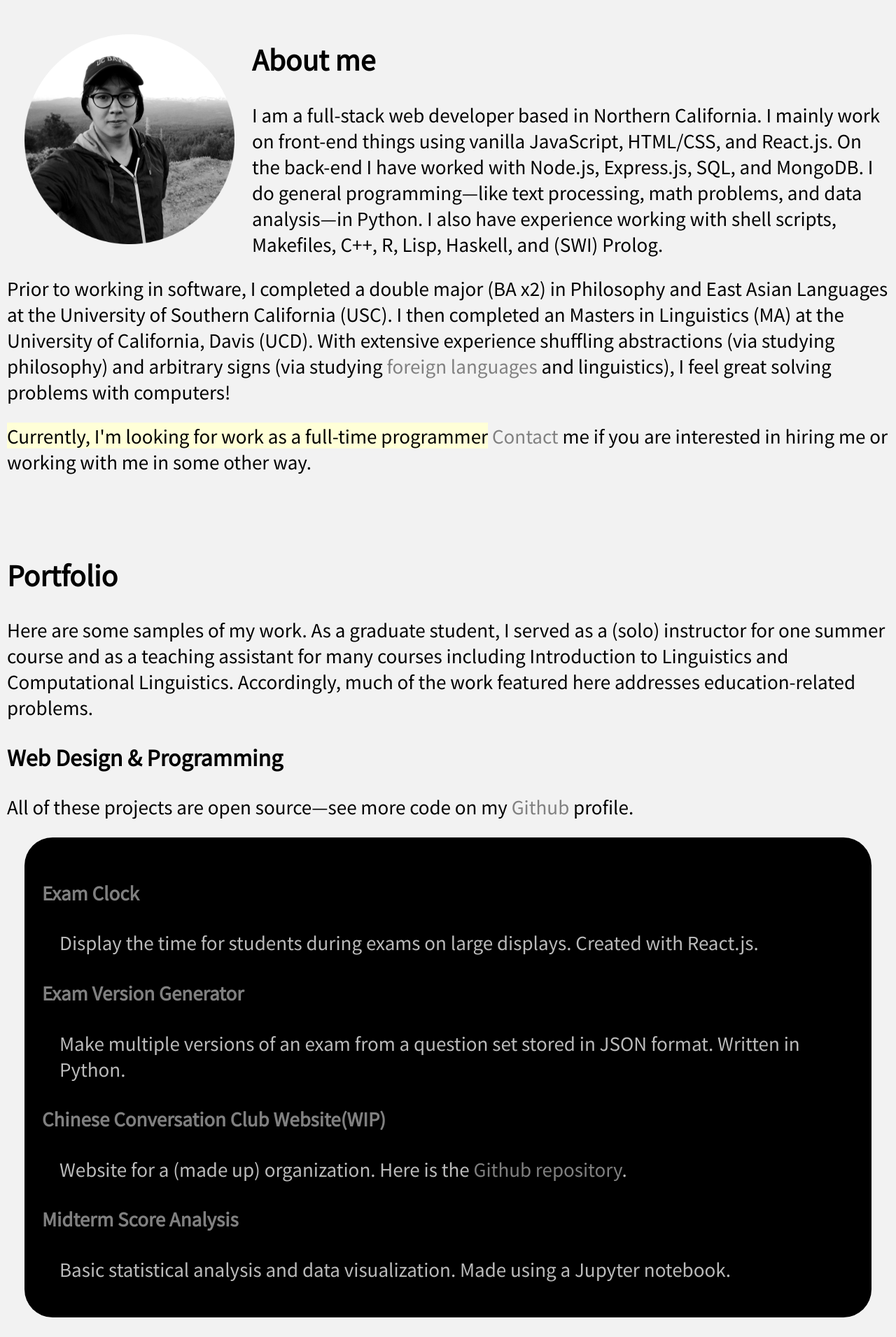
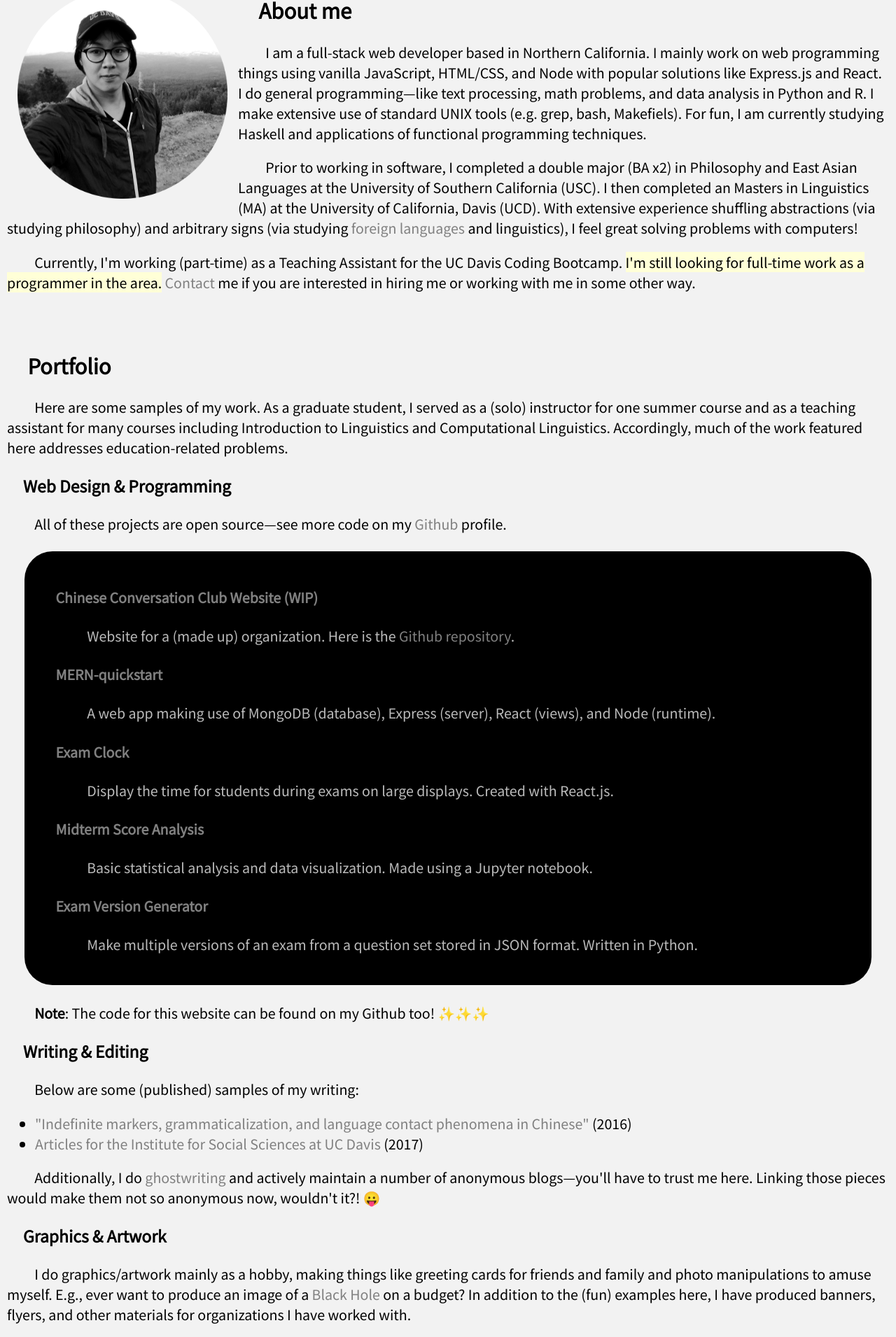
Before and after one commit to captainalan/me, a React (Create React App) app: page / in a window 1280 px wide. Shown: the part 258-2169 px from the top of the page at 70% size. Built offline with nearby package versions, Linux system fonts and the light colour scheme.

Commit message:
Some updates to styling and text

```diff
--- a/package.json
+++ b/package.json
@@ -6,7 +6,7 @@
   "dependencies": {
     "react": "^16.7.0",
     "react-dom": "^16.7.0",
-    "react-scripts": "2.1.3"
+    "react-scripts": "^2.1.8"
   },
   "scripts": {
     "start": "react-scripts start",
--- a/src/App.css
+++ b/src/App.css
@@ -8,12 +8,20 @@
 .App {
   background-color: #F2F2F2;
   color: black;
-  font-size: calc(10px + 2vmin);
+  font-size: calc(10px + 1.2vmin);
   font-family: 'Noto Sans JP', sans-serif;
 }
 
 .App a {
   text-decoration: none;
+}
+
+.App p {
+  text-indent: 2em;
+}
+
+.App h1, h2, h3, h4, h5 {
+  text-indent: 1em;
 }
 
 .App-logo {
@@ -22,11 +30,12 @@
 }
 
 .AboutMe {
-  margin: 10px;
+  padding-left: 10px;
+  padding-right: 10px;
 }
 
 .AboutMe .ProfilePic {
-  margin: 15px;
+  margin: 5px;
   padding: 10px;
   float: left;
 }
@@ -61,7 +70,7 @@
 
 .Contact a {
   color: #333;
-  padding: 6px;
+  padding: 3px;
 }
 
 .Contact a:visited {
--- a/src/App.js
+++ b/src/App.js
@@ -26,9 +26,9 @@ class App extends Component {
           <AboutMe
             profile_img_src={ require("./images/github_profile.png") }
           >
-            <p>I am a full-stack web developer based in Northern California. I mainly work on front-end things using vanilla JavaScript, HTML/CSS, and React.js. On the back-end I have worked with Node.js, Express.js, SQL, and MongoDB. I do general programming—like text processing, math problems, and data analysis—in Python. I also have experience working with shell scripts, Makefiles, C++, R, Lisp, Haskell, and (SWI) Prolog.</p>
+            <p>I am a full-stack web developer based in Northern California. I mainly work on web programming things using vanilla JavaScript, HTML/CSS, and Node with popular solutions like Express.js and React. I do general programming—like text processing, math problems, and data analysis in Python and R. I make extensive use of standard UNIX tools (e.g. grep, bash, Makefiels). For fun, I am currently studying Haskell and applications of functional programming techniques.</p>
             <p>Prior to working in software, I completed a double major (BA x2) in Philosophy and East Asian Languages at the University of Southern California (USC). I then completed an Masters in Linguistics (MA) at the University of California, Davis (UCD). With extensive experience shuffling abstractions (via studying philosophy) and arbitrary signs (via studying <a href="#languages">foreign languages</a> and linguistics), I feel great solving problems with computers! </p>
-            <p><span className="Highlighted">Currently, I'm looking for work as a full-time programmer</span> <a href="#contact">Contact</a> me if you are interested in hiring me or working with me in some other way.</p>
+            <p>Currently, I'm working (part-time) as a Teaching Assistant for the UC Davis Coding Bootcamp. <span className="Highlighted">I'm still looking for full-time work as a programmer in the area.</span> <a href="#contact">Contact</a> me if you are interested in hiring me or working with me in some other way.</p>
           </AboutMe>
           <Portfolio>
             <p>Here are some samples of my work. As a graduate student, I served as a (solo) instructor for one summer course and as a teaching assistant for many courses including Introduction to Linguistics and Computational Linguistics. Accordingly, much of the work featured here addresses education-related problems.</p>
@@ -37,17 +37,22 @@ class App extends Component {
             <p>All of these projects are open source—see more code on my <a href="https://github.com/captainalan">Github</a> profile.</p>
 
             <div className="Projects">
+
+              <h4><a href="https://captainalan.github.io/chinese-conversation/">Chinese Conversation Club Website (WIP)</a></h4>
+              <p className="Description">Website for a (made up) organization. Here is the <a href="https://github.com/captainalan/chinese-conversation">Github repository</a>.</p>
+
+              <h4><a href="https://github.com/captainalan/MERN-quickstart">MERN-quickstart</a></h4>
+              <p className="Description">A web app making use of MongoDB (database), Express (server), React (views), and Node (runtime).</p>
+
               <h4><a href="https://github.com/captainalan/exam-clock">Exam Clock</a></h4>
               <p className="Description">Display the time for students during exams on large displays. Created with React.js.</p>
+
+              <h4><a href="https://github.com/captainalan/exam-evaluation-made-easy-2/blob/master/Midterm%20Score%20Analysis.ipynb">Midterm Score Analysis</a></h4>
+              <p className="Description">Basic statistical analysis and data visualization. Made using a Jupyter notebook.</p>
 
               <h4><a href="https://captainalan.github.io/exam-version-generator/">Exam Version Generator</a></h4>
               <p className="Description">Make multiple versions of an exam from a question set stored in JSON format. Written in Python.</p>
 
-              <h4><a href="https://captainalan.github.io/chinese-conversation/">Chinese Conversation Club Website(WIP)</a></h4>
-              <p className="Description">Website for a (made up) organization. Here is the <a href="https://github.com/captainalan/chinese-conversation">Github repository</a>.</p>
-
-              <h4><a href="https://github.com/captainalan/exam-evaluation-made-easy-2/blob/master/Midterm%20Score%20Analysis.ipynb">Midterm Score Analysis</a></h4>
-              <p className="Description">Basic statistical analysis and data visualization. Made using a Jupyter notebook.</p>
             </div>
             <p><b>Note</b>: The code for this website can be found on my Github too! <span role="img" aria-label="sparkles">✨✨✨</span></p>
 
@@ -62,7 +67,8 @@ class App extends Component {
             <h3>Graphics & Artwork</h3>
             <p>I do graphics/artwork mainly as a hobby, making things like
               greeting cards for friends and family and photo manipulations to
-              amuse myself.
+              amuse myself. E.g., ever want to produce an image of a <a href="https://github.com/captainalan/black-hole-tutorial/blob/master/README.md">Black Hole</a> on a budget?
+              In addition to the (fun) examples here, I have produced banners, flyers, and other materials for organizations I have worked with.
             </p>
             <div className="ArtExample">
               <img
@@ -101,8 +107,8 @@ class App extends Component {
 
           </Portfolio>
           <Contact>
-            <p>Find me on <a href="https://github.com/captainalan">Github</a> or <a href="https://www.linkedin.com/in/alan-wong-bb342569/">LinkedIn</a>. Business inquires are welcome. You can expect a reply within 48 hours during the work week.</p>
-            <p>Contact me directly at <span className="email">captainalan at gmail dot com</span>. </p>
+            <p>Find me on <a href="https://github.com/captainalan">Github</a> or <a href="https://www.linkedin.com/in/alan-wong-bb342569/">LinkedIn</a>. Business inquires are welcome. You can expect a reply within 48 hours during the work week.
+               Contact me directly at <span className="email">captainalan at gmail dot com</span>. </p>
           </Contact>
           <ReactAd />
         </div>
```
Also changed, not shown: 1 other file (tests, documents, lock files or other folders).
